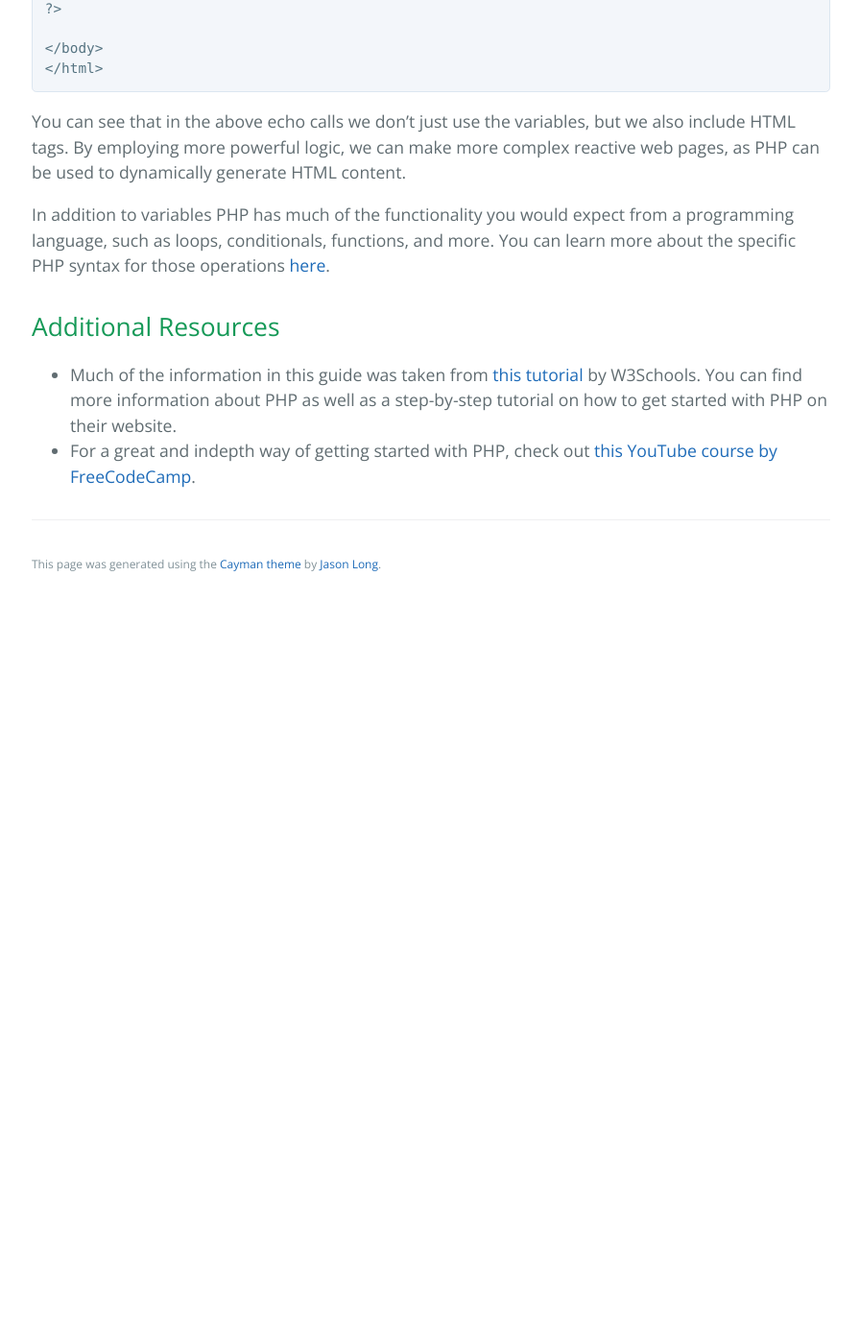
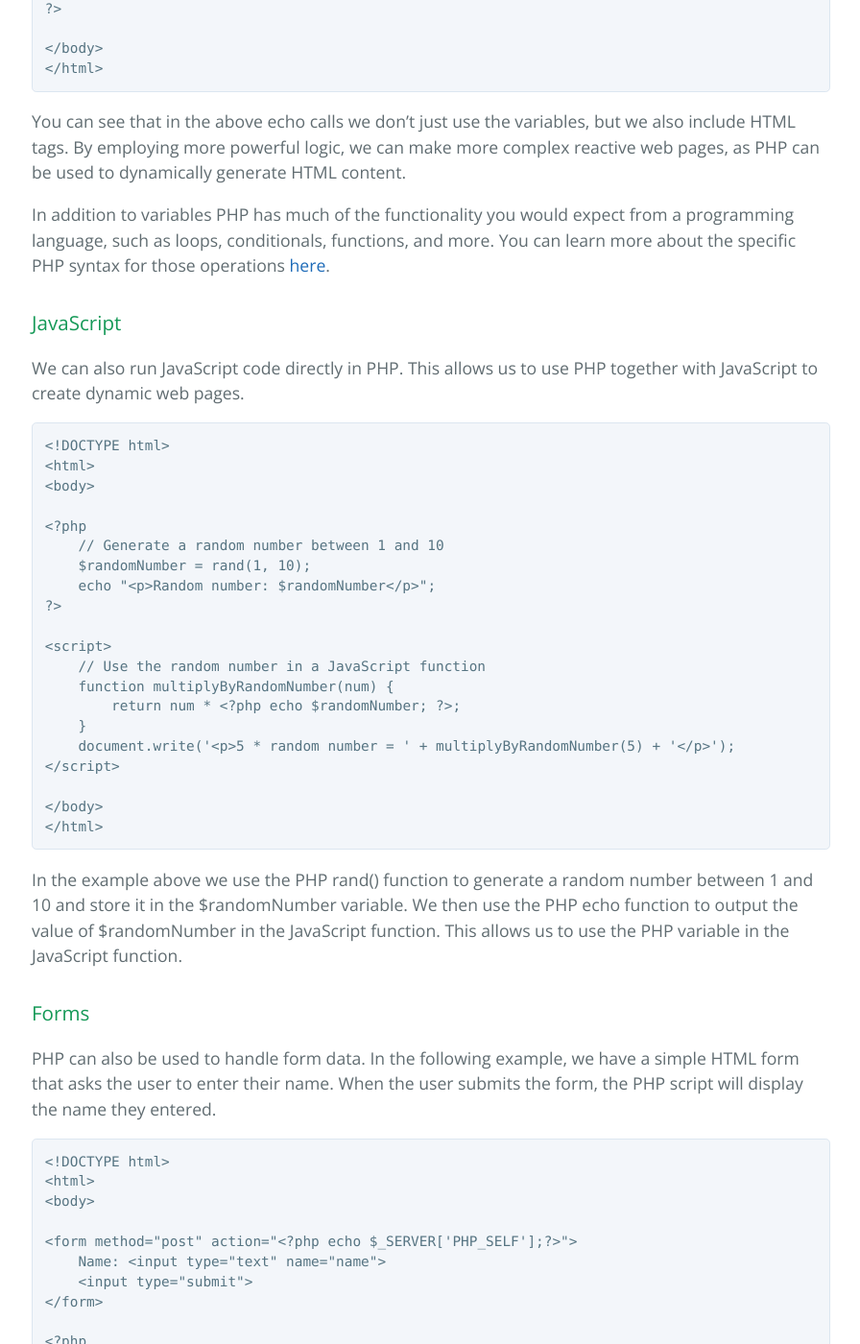
Before and after one commit to learning-software-engineering/learning-software-engineering.github.io, a Jekyll site: the page built from Topics/Tech_Stacks/PHP.md, in a window 1280 px wide and 1400 px high, scrolled down 4028 px. Shown: the whole window at 96% size, without its empty margins (191-1087 px from the left). Built offline with Jekyll 4.4.1, drawn with Linux system fonts in a browser that asks for light colours; our own code applies the rules of GitHub Pages for plain Markdown files; before the commit the page ends 4658 px from its top, so only the background shows below that; some of the changed text lies outside the part shown.

Commit message:
finished adding to use cases section.

````diff
--- a/Topics/Tech_Stacks/PHP.md
+++ b/Topics/Tech_Stacks/PHP.md
@@ -117,6 +117,112 @@
 You can see that in the above echo calls we don't just use the variables, but we also include HTML tags. By employing more powerful logic, we can make more complex reactive web pages, as PHP can be used to dynamically generate HTML content.
 
 In addition to variables PHP has much of the functionality you would expect from a programming language, such as loops, conditionals, functions, and more. You can learn more about the specific PHP syntax for those operations [here](https://www.w3schools.com/php/php_if_else.asp).
+
+### JavaScript
+We can also run JavaScript code directly in PHP. This allows us to use PHP together with JavaScript to create dynamic web pages.
+```php
+<!DOCTYPE html>
+<html>
+<body>
+
+<?php
+    // Generate a random number between 1 and 10
+    $randomNumber = rand(1, 10);
+    echo "<p>Random number: $randomNumber</p>";
+?>
+
+<script>
+    // Use the random number in a JavaScript function
+    function multiplyByRandomNumber(num) {
+        return num * <?php echo $randomNumber; ?>;
+    }
+    document.write('<p>5 * random number = ' + multiplyByRandomNumber(5) + '</p>');
+</script>
+
+</body>
+</html>
+```
+In the example above we use the PHP rand() function to generate a random number between 1 and 10 and store it in the $randomNumber variable. We then use the PHP echo function to output the value of $randomNumber in the JavaScript function. This allows us to use the PHP variable in the JavaScript function.
+
+### Forms
+PHP can also be used to handle form data. In the following example, we have a simple HTML form that asks the user to enter their name. When the user submits the form, the PHP script will display the name they entered.
+```php
+<!DOCTYPE html>
+<html>
+<body>
+
+<form method="post" action="<?php echo $_SERVER['PHP_SELF'];?>">
+    Name: <input type="text" name="name">
+    <input type="submit">
+</form>
+
+<?php
+    if ($_SERVER["REQUEST_METHOD"] == "POST") {
+        // collect value of input field
+        $name = $_POST['name'];
+        if (empty($name)) {
+            echo "Name is empty";
+        } else {
+            echo "Hello $name!";
+        }
+    }
+?>
+
+</body>
+</html>
+```
+### Databases
+PHP can also be used to connect to databases. In the following example, we connect to a MySQL database and display the contents of a table.
+```php
+<!DOCTYPE html>
+<html>
+<body>
+
+<?php
+// Replace these values with your actual database credentials
+$servername = "your_servername";
+$username = "your_username";
+$password = "your_password";
+$dbname = "your_dbname";
+
+// Create connection
+$conn = new mysqli($servername, $username, $password, $dbname);
+
+// Check connection
+if ($conn->connect_error) {
+    die("Connection failed: " . $conn->connect_error);
+}
+
+// SQL query to retrieve data from the table
+$sql = "SELECT * FROM example_table";
+$result = $conn->query($sql);
+
+// Display table if there are results
+if ($result->num_rows > 0) {
+    echo "<table>";
+    echo "<tr><th>ID</th><th>Name</th><th>Description</th></tr>";
+
+    // Output data of each row
+    while($row = $result->fetch_assoc()) {
+        echo "<tr><td>" . $row["id"] . "</td><td>" . $row["name"] . "</td><td>" . $row["description"] . "</td></tr>";
+    }
+
+    echo "</table>";
+} else {
+    echo "0 results";
+}
+
+// Close connection
+$conn->close();
+?>
+
+</body>
+</html>
+```
+
+The above examples are just a few of the many ways PHP can be used. You can learn more about PHP and its extensive uses through the following resources.
+
 ## Additional Resources
-- Much of the information in this guide was taken from [this tutorial](https://www.w3schools.com/php/default.asp) by W3Schools. You can find more information about PHP as well as a step-by-step tutorial on how to get started with PHP on their website.
+- Much of the information in this guide was taken from [this tutorial](https://www.w3schools.com/php/default.asp) by W3Schools. You can find more information about PHP including a step-by-step tutorial on how to get started, as well as more advanced topics such as PHP forms, PHP cookies, PHP sessions, PHP filters, PHP MySQL, and PHP OOP on their website.
 - For a great and indepth way of getting started with PHP, check out [this YouTube course by FreeCodeCamp](https://www.youtube.com/watch?v=OK_JCtrrv-c&ab_channel=freeCodeCamp.org).
+- For a tutorial specific to web development with PHP, check out [this video by Simplilearn](https://www.youtube.com/watch?v=PGvrnas2_Pk).
````
